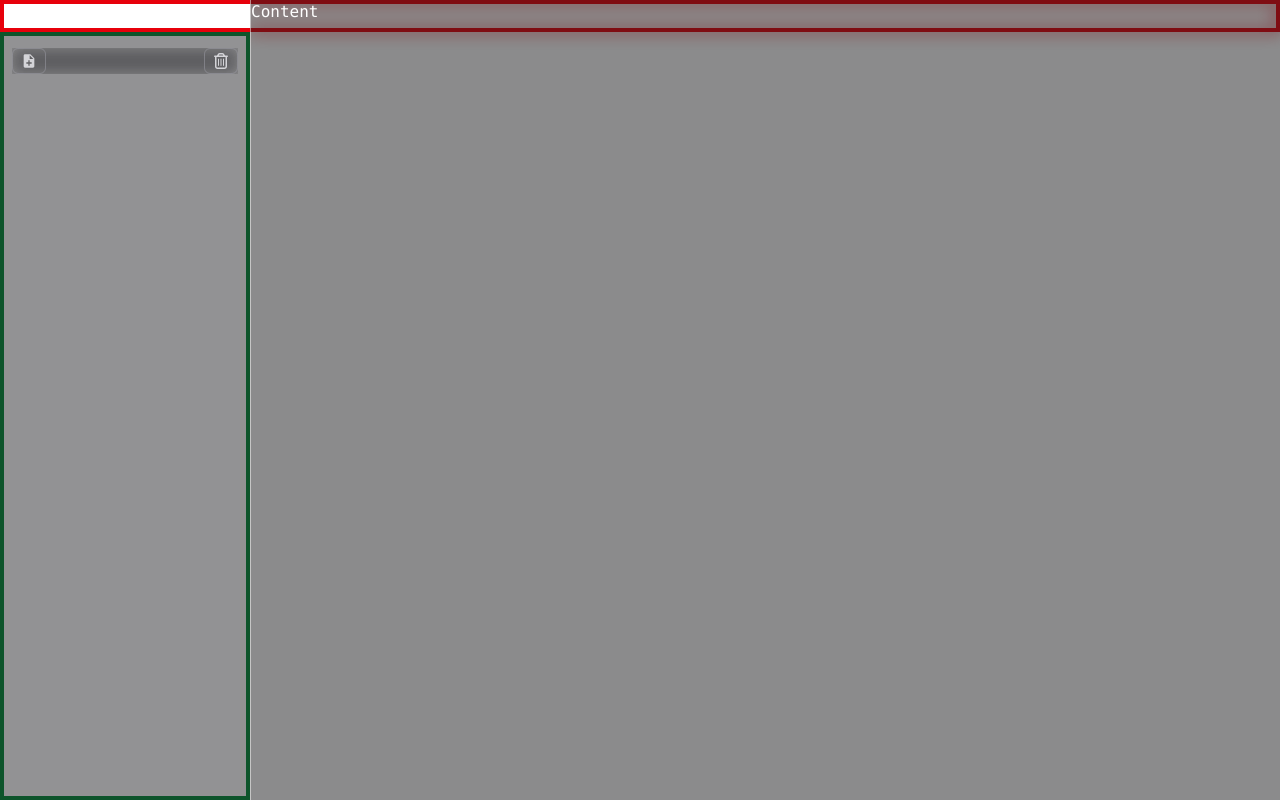
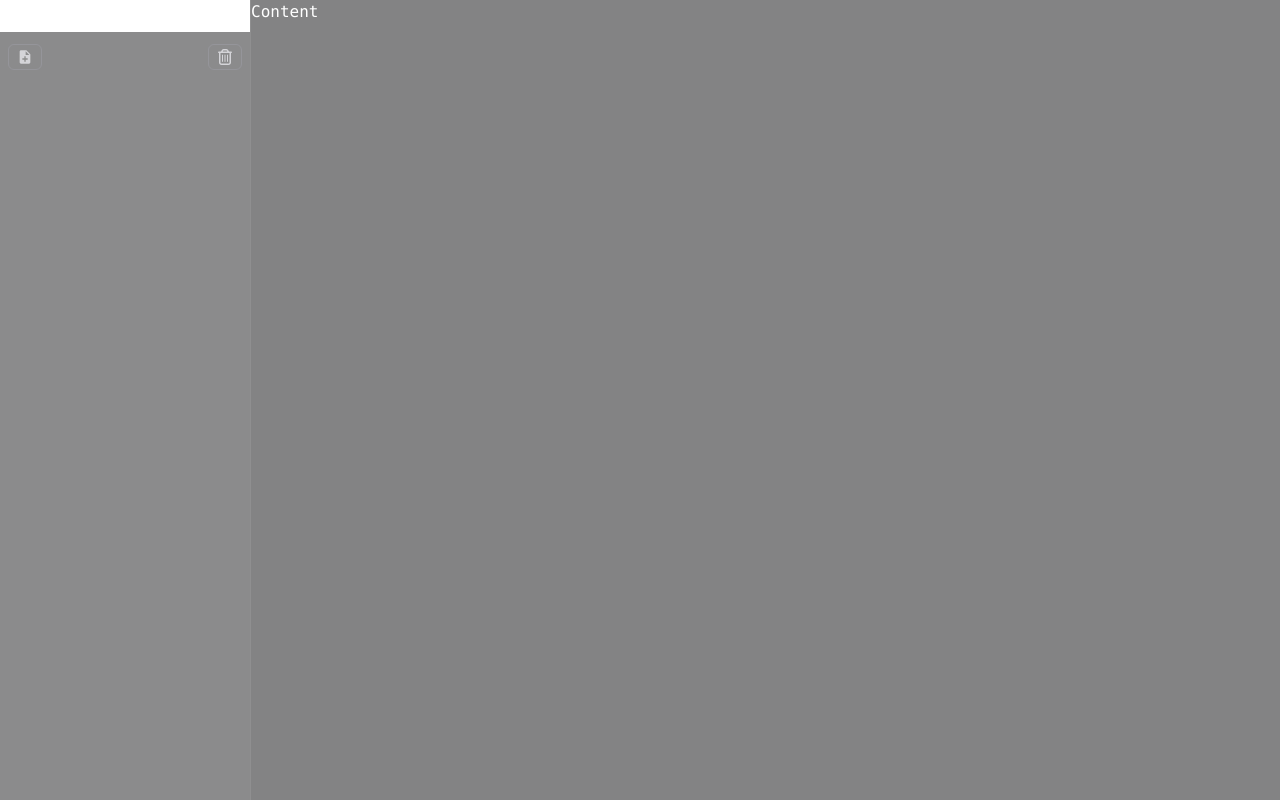
Before and after one commit to abhilov23/notemark, a React (Vite) app: page / in a window 1280 px wide. Built offline with nearby package versions, Linux system fonts and the light colour scheme.

Commit message:
fixed alignment issue

```diff
--- /dev/null
+++ b/electron.vite.config.1751745101974.mjs
@@ -0,0 +1,36 @@
+// electron.vite.config.ts
+import { resolve } from "path";
+import { defineConfig, externalizeDepsPlugin } from "electron-vite";
+import react from "@vitejs/plugin-react";
+var electron_vite_config_default = defineConfig({
+  main: {
+    plugins: [externalizeDepsPlugin()],
+    resolve: {
+      alias: {
+        "@lib": resolve("src/main/lib"),
+        "@shared": resolve("src/shared")
+      }
+    }
+  },
+  preload: {
+    plugins: [externalizeDepsPlugin()]
+  },
+  renderer: {
+    assetsInclude: "src/renderer/assets/**",
+    resolve: {
+      alias: {
+        "@renderer": resolve("src/renderer/src"),
+        "@shared": resolve("src/shared"),
+        "@hooks": resolve("src/renderer/src/hooks"),
+        "@components": resolve("src/renderer/src/components"),
+        "@assets": resolve("src/renderer/src/assets"),
+        "@store": resolve("src/renderer/src/store"),
+        "@mocks": resolve("src/renderer/src/mocks")
+      }
+    },
+    plugins: [react()]
+  }
+});
+export {
+  electron_vite_config_default as default
+};
--- a/src/renderer/src/App.tsx
+++ b/src/renderer/src/App.tsx
@@ -10,10 +10,10 @@ function App(): React.JSX.Element {
     <>
     <DraggableTopBar/>
     <RootLayout>
-      <Sidebar className="p-2 border-4 border-green-900 bg-zinc-800/50">
+      <Sidebar className="glass p-2">
       <ActionButtonRow className="flex justify-between mt-1"/>
       </Sidebar>
-      <Content className="border-l bg-zinc-900/50 border-l-white/50">Content</Content>
+      <Content className="border-l bg-zinc-950/50 border-l-white/10">Content</Content>
     </RootLayout>
     </>
   )
--- a/src/renderer/src/assets/main.css
+++ b/src/renderer/src/assets/main.css
@@ -16,17 +16,18 @@
 }
 
 @layer base {
-    div {
-        background: rgba(0, 0, 0, 0.01);
-        backdrop-filter: blur(8px);
-        -webkit-backdrop-filter: blur(8px);
-    }
-
     .bg-transparent {
         background: transparent !important;
         backdrop-filter: none !important;
         -webkit-backdrop-filter: none !important;
     }
+
+    .glass {
+    background: rgba(24, 24, 27, 0.5);
+    backdrop-filter: blur(8px);
+    -webkit-backdrop-filter: blur(8px);
+  }
+
 }
 
 header{
--- a/src/renderer/src/components/DraggableTopBar.tsx
+++ b/src/renderer/src/components/DraggableTopBar.tsx
@@ -3,6 +3,6 @@
 
 export const DraggableTopBar = () => {
   return (
-   <header className="absolute inset-0 h-8 bg-transparent border-4 border-red-600"/>
+   <header className="absolute inset-0 h-8 bg-transparent"/>
 )
 }
```
